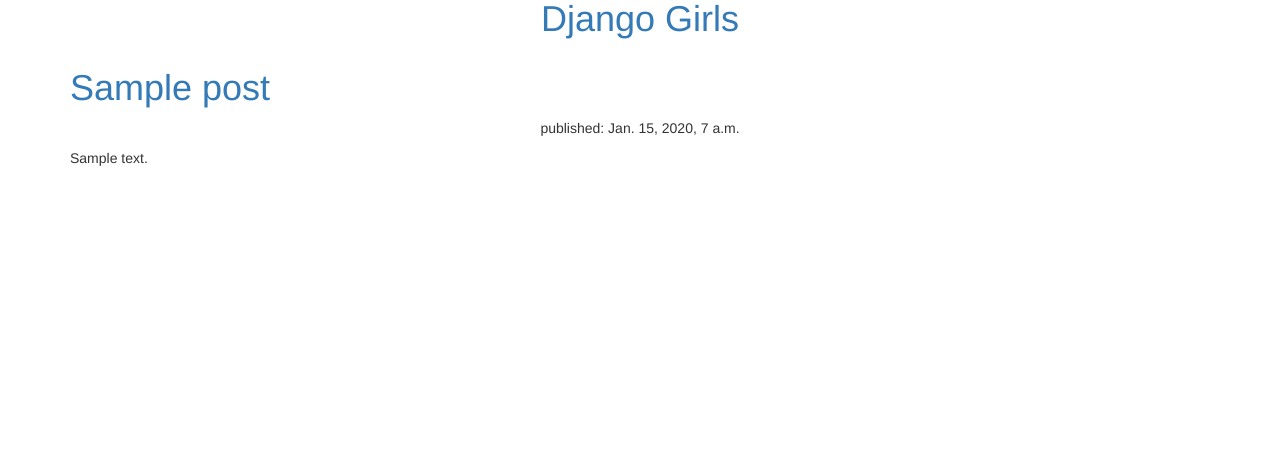
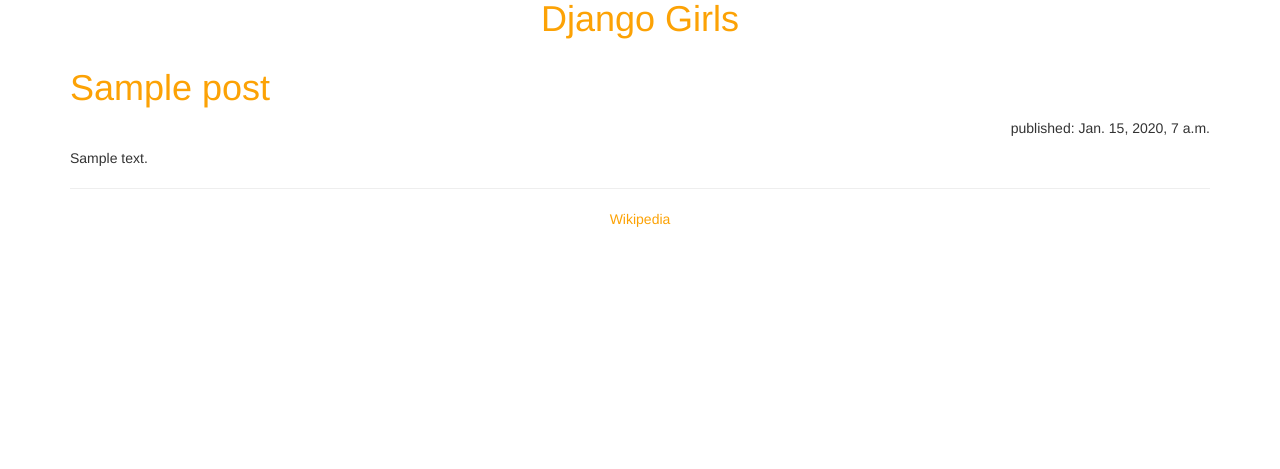
Before and after one commit to mrs-f/first-django-blog, a Django app: template blog/templates/blog/post_list.html in a window 1280 px wide. Shown: the part 134-603 px from the top of the page. Run offline with Django 3.2, Linux system fonts and the light colour scheme; the template is opened without the code that fills it: values that come from a table or form of the project are taken from there, others are empty; tables that the repository leaves empty hold one stand-in row (values such as "Sample post"); some libraries are stand-ins or nearby versions.

Commit message:
atualizando CSS

```diff
--- /dev/null
+++ b/blog/static/styles.css
@@ -0,0 +1,3 @@
+a {
+    color: #FCA205;
+}
--- a/blog/templates/blog/post_list.html
+++ b/blog/templates/blog/post_list.html
@@ -1,7 +1,9 @@
+{% load staticfiles %}
 <html>
     <head>
         <title>Django Girls blog</title>
         <link rel="stylesheet" href="https://maxcdn.bootstrapcdn.com/bootstrap/3.3.6/css/bootstrap.min.css" integrity="sha384-1q8mTJOASx8j1Au+a5WDVnPi2lkFfwwEAa8hDDdjZlpLegxhjVME1fgjWPGmkzs7" crossorigin="anonymous">
+        <link rel="stylesheet" href="{% static 'styles.css' %}">
     </head>
     <body>
     <header>
@@ -14,15 +16,20 @@
 
     <div class="container">
         <div class="row">
-            <div class="col-lg-12">
+            <div class="col-lg-12 post">
                     <h1><a href="">{{ post.title }}</a></h1>
-                    <p class="text-center">published: {{ post.published_date }}</p>
+                    <p class="text-right">published: {{ post.published_date }}</p>
                     <p>{{ post.text|linebreaks }}</p>
+                    <hr>
             </div>
         </div>
     </div>
 
     {% endfor %}
+
+<footer class="text-center">
+    <a href="http://en.wikipedia.org/wiki/Django" class="external_link" id="link_to_wiki_page">Wikipedia</a>
+</footer>
 
 <!--         <div>
             <p>published: 14.06.2014, 12:14</p>
```
